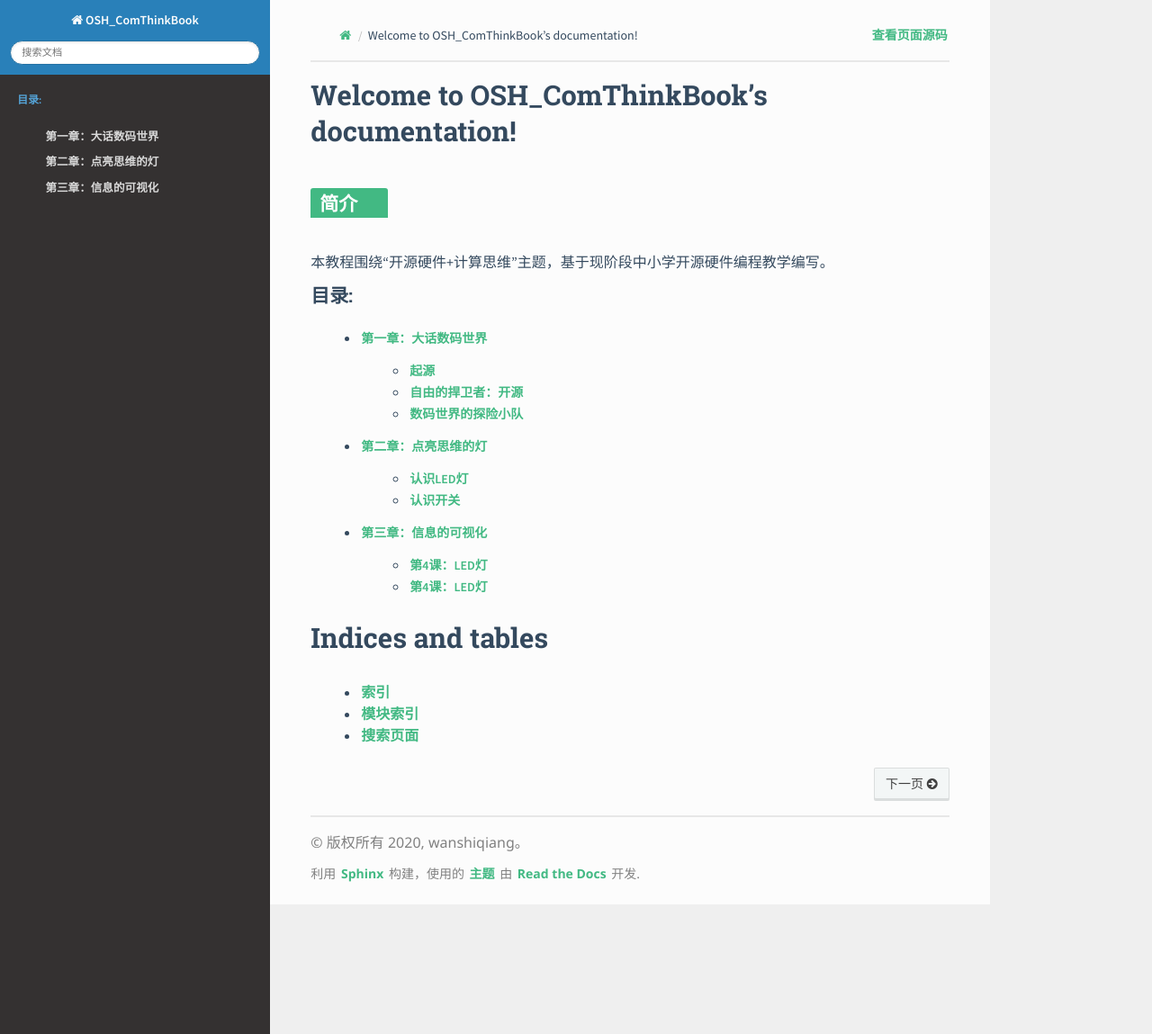
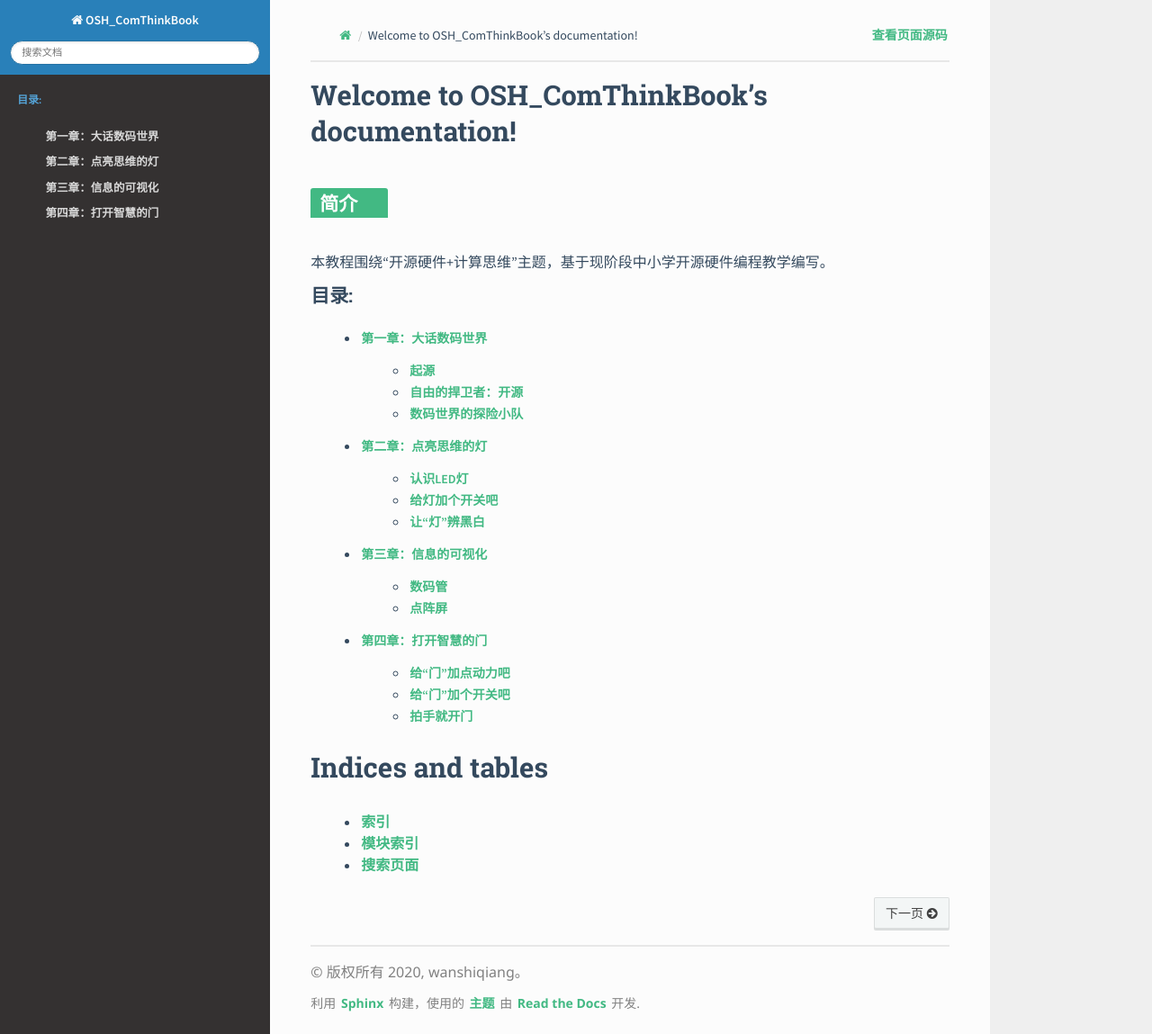
Before and after one commit to wanshiqiang/OSH_ComThinkBook, a Sphinx documentation site: the page built from source/index.rst, in a window 1280 px wide and 1149 px high. Shown: the whole window at 90% size. Built offline with Sphinx 7.4.7 and the Read the Docs theme 2.0.0, drawn with Linux system fonts in a browser that asks for light colours.

Commit message:
更新了目录结构，添加了第4章

```diff
--- a/source/bookChapters/part2/part2_2.md
+++ b/source/bookChapters/part2/part2_2.md
@@ -1,6 +1,6 @@
-# 认识开关
+# 给灯加个开关吧
 
-## 一、初识开关
+## 一、认识开关
 
 ## 二、获取开关信息
 
--- a/source/bookChapters/part3/part3_1.md
+++ b/source/bookChapters/part3/part3_1.md
@@ -1 +1 @@
-# 第4课：LED灯
+# 数码管
--- a/source/bookChapters/part3/part3_2.md
+++ b/source/bookChapters/part3/part3_2.md
@@ -1 +1,3 @@
-# 第4课：LED灯
+# 点阵屏
+
+列表
--- /dev/null
+++ b/source/bookChapters/part4/part4_1.md
@@ -0,0 +1 @@
+# 给“门”加点动力吧
--- /dev/null
+++ b/source/bookChapters/part4/part4_2.md
@@ -0,0 +1 @@
+# 给“门”加个开关吧
--- /dev/null
+++ b/source/bookChapters/part4/part4_3.md
@@ -0,0 +1 @@
+# 拍手就开门
--- a/source/bookDirs/dirPart2.rst
+++ b/source/bookDirs/dirPart2.rst
@@ -8,3 +8,4 @@
 
    ../bookChapters/part2/part2_1.md
    ../bookChapters/part2/part2_2.md
+   ../bookChapters/part2/part2_3.md
--- /dev/null
+++ b/source/bookDirs/dirPart4.rst
@@ -0,0 +1,11 @@
+第四章：打开智慧的门
+=======================
+
+
+.. toctree::
+   :maxdepth: 2
+   :caption: Contents:
+
+   ../bookChapters/part4/part4_1.md
+   ../bookChapters/part4/part4_2.md
+   ../bookChapters/part4/part4_3.md
--- a/source/index.rst
+++ b/source/index.rst
@@ -17,6 +17,7 @@ Welcome to OSH_ComThinkBook's documentation!
    bookDirs/dirPart1.rst
    bookDirs/dirPart2.rst
    bookDirs/dirPart3.rst
+   bookDirs/dirPart4.rst
 
 
 
```
Also changed, not shown: source/bookChapters/part2/part2_3.md (added, +11 -0 lines), source/bookChapters/part3/part3_3.md (added).
